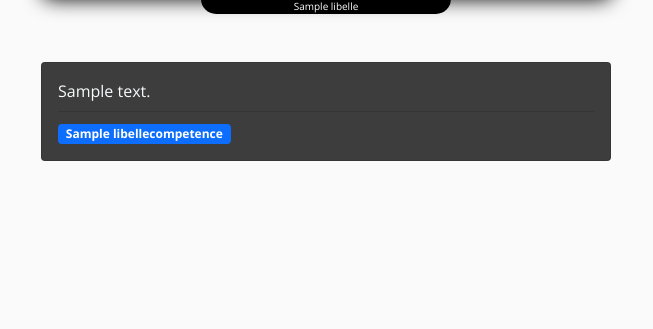
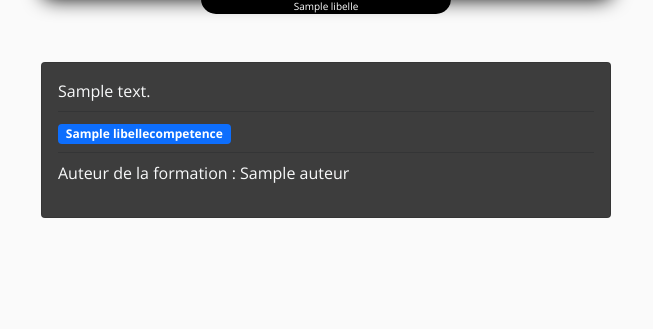
Before and after one commit to TheoDauzon/FormaFlix, a PHP site: template views/formation/tv.php in a window 1280 px wide. Shown: the part 471-800 px from the top of the page, without its empty margins (314-967 px from the left). Run offline with PHP 8.4, Linux system fonts and the light colour scheme; the template is opened without the code that fills it: most values are stand-ins (such as "Sample title", 1, 10 or a date in 2020).

Commit message:
22/11 auteur form

```diff
--- a/views/formation/tv.php
+++ b/views/formation/tv.php
@@ -8,6 +8,7 @@
         </div>
         <div class="stand">
             <?= $video['LIBELLE'] ?>
+
         </div>
     </div>
     <div class="w-100">
@@ -31,16 +32,19 @@
                 <?php
             }
             ?>
+            <hr class="dropdown-divider">
+            <p class="text-light">Auteur de la formation : <?= $auteur ?></p>
         </div>
 
         <?php
         if (\utils\SessionHelpers::isLogin()) {
         ?>
-            <div class="card card-dark mt-5 p-3">
+        <div class="card card-dark mt-5 p-3" style="margin-bottom: -26px">
             <form method="POST" action="tv?id=<?= $video['IDENTIFIANTVIDEO']; ?>">
-                    <div class="row g-0 text-light">
-                        <h5 style="text-align: center">--- EDITER UN COMMENTAIRE --- </h5>
-                        <div class="col-md-1" style=" margin-bottom: 10px;">
+                <div class="row g-0">
+                    <h5 style="text-align: center" class="text-light">--- EDITER UN COMMENTAIRE --- </h5>
+                    <hr class="dropdown-divider">
+                    <div class="col-md-1 text-light" style=" margin-bottom: 10px;">
 
                         <h7>Note</h7>
                         <?php for ($i = 1; $i <= 5; $i++) {
@@ -56,9 +60,10 @@
                     </div>
 
                     <div class="col-md-10">
-                            <label for="contentcomm" class="form-label">Contenu</label>
-                            <textarea class="form-control" id="contentcomm" name="libcomm" "rows="3" style="height: 90px; "></textarea>
-                            <div id="commhelp" class="form-text">Doit contenir au moins 10 caractères</div>
+                        <label for="contentcomm" class="form-label text-light">Contenu</label>
+                        <textarea class="form-control" id="contentcomm" name="libcomm" "rows="3" style="height: 90px;
+                        "></textarea>
+                        <div id="commhelp" class="form-text">Doit contenir au moins 5 caractères</div>
                     </div>
                     <input type="submit" name="validInsComm" class="btn btn-primary" value="VALIDER">
                 </div>
@@ -67,12 +72,13 @@
 
         <div class="card card-dark mt-5 p-3">
             <div class="text-light" style="margin-bottom: 13px; text-align: center; font-size: 20px">--- COMMENTAIRES ---</div>
+            <hr class="dropdown-divider ">
             <?php
-            foreach ($commentaires as $commentaire) {
             if (sizeof($commentaires) == 0) { ?>
-                    <p> Il n'y a aucun commentaire de posté sur cette formation.</br>
+                <p class="text-light" style="text-align: center"> Aucun commentaire posté sur cette formation.</br>
                     Il est toutefois possible qu'un commentaire soit en cours de modération. </p>
-                <?php } else { ?>
+            <?php } else {
+                foreach ($commentaires as $commentaire) { ?>
                     <div class="card card-dark mb-3" style=" margin-left: 13px; margin-right: 13PX;">
                         <div class="row g-0">
                             <div class="col-md-2" style="text-align: center; font-size:42px;">
```
Also changed, not shown: controllers/Formation.php (+8 -0 lines), models/FormationModel.php (+2 -9 lines). Lines whose indentation alone changed are shown as unchanged.
